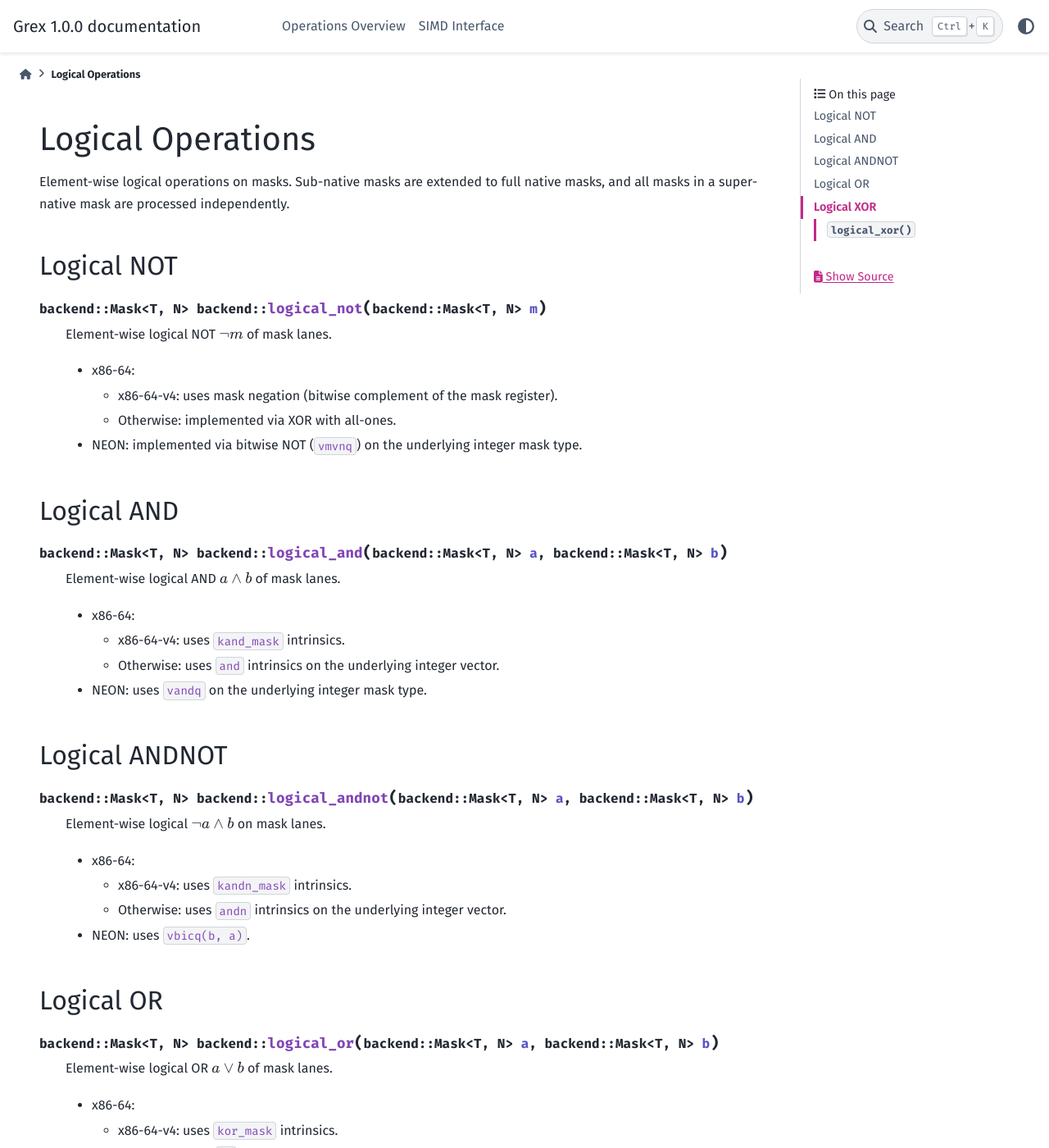
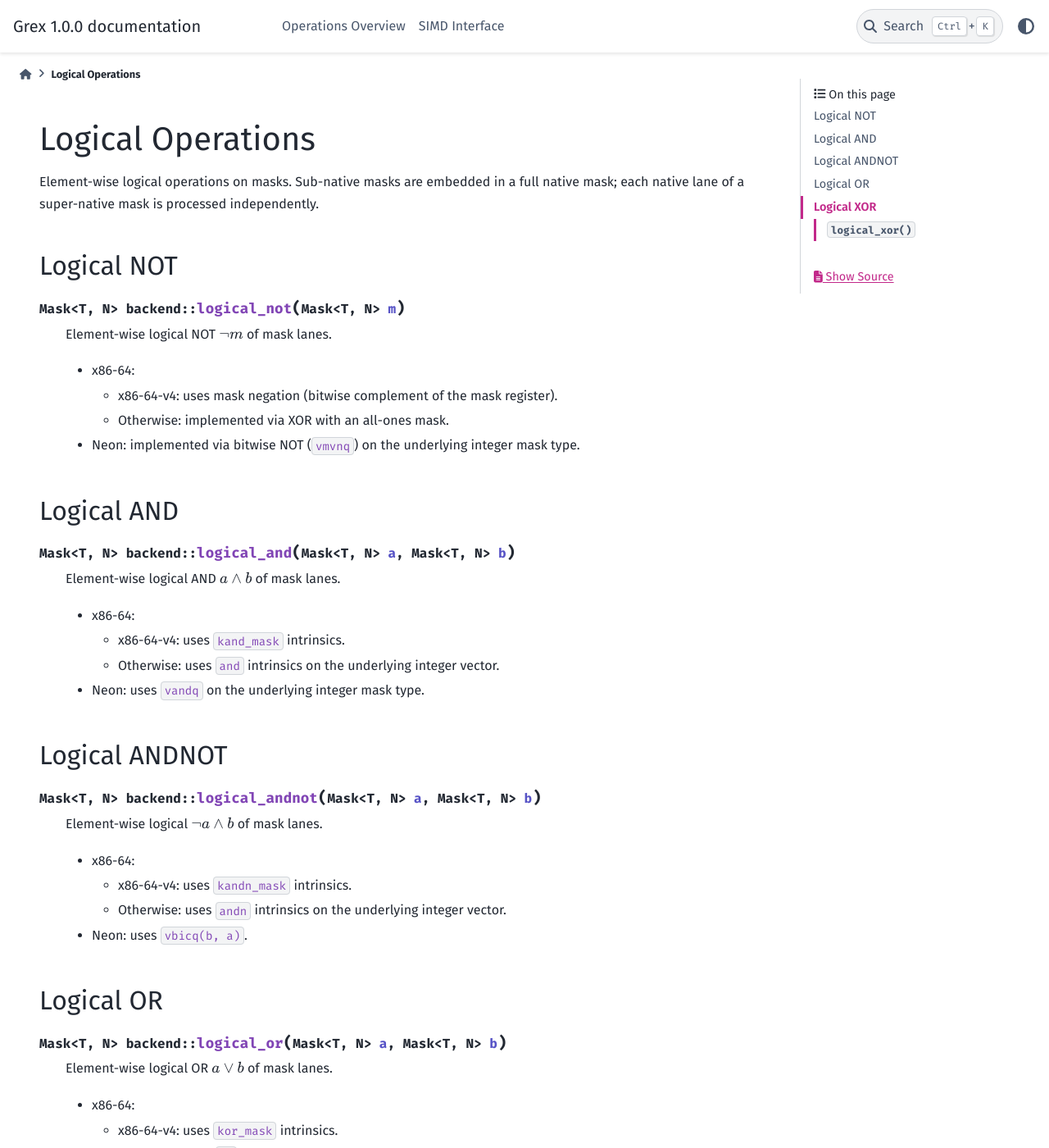
Before and after one commit to KurtBoehm/grex, a Sphinx documentation site: the page built from docs/operations/logical.rst, in a window 1280 px wide and 1400 px high. Shown: the whole window at 82% size. Built offline with Sphinx 7.4.7 and the PyData theme 0.15.4, drawn with Linux system fonts in a browser that asks for light colours; some of the changed text lies outside the part shown.

```diff
--- a/docs/fix_sphinx.py
+++ b/docs/fix_sphinx.py
@@ -56,8 +56,8 @@ def main() -> None:
         # Remove template parameter spaces in navigation links
         for code in soup.select(
             "li.toc-h2.nav-item.toc-entry "
-            "> a.reference.internal.nav-link "
-            "> code.docutils.literal.notranslate"
+            + "> a.reference.internal.nav-link "
+            + "> code.docutils.literal.notranslate"
         ):
             for child in code.children:
                 if not isinstance(child, NavigableString) or child != " ":
@@ -72,6 +72,28 @@ def main() -> None:
         if changed:
             p.write_text(str(soup))
 
+    for p in (doxy_path / "operations").iterdir():
+        if p.suffix != ".html":
+            continue
+
+        print(p)
+
+        soup = BeautifulSoup(p.read_text(), "lxml")
+        changed = False
+
+        for ref in soup.select("a.reference.internal"):
+            content = ref.string
+            if content not in {"Mask", "Vector"}:
+                continue
+
+            tag = soup.new_tag("span", class_="n")
+            tag.append(soup.new_tag("span", class_="pre", string=content))
+            ref.replace_with(tag)
+            changed = True
+
+        if changed:
+            p.write_text(str(soup))
+
 
 if __name__ == "__main__":
     main()
--- a/docs/operations/logical.rst
+++ b/docs/operations/logical.rst
@@ -5,7 +5,7 @@ Logical Operations
 ##################
 
 Element-wise logical operations on masks.
-Sub-native masks are extended to full native masks, and all masks in a super-native mask are processed independently.
+Sub-native masks are embedded in a full native mask; each native lane of a super-native mask is processed independently.
 
 .. _operations-logical-not:
 
@@ -13,16 +13,16 @@ Sub-native masks are extended to full native masks, and all masks in a super-nat
 Logical NOT
 ***********
 
-.. cpp:function:: backend::Mask<T, N> backend::logical_not(backend::Mask<T, N> m)
+.. cpp:function:: Mask<T, N> backend::logical_not(Mask<T, N> m)
 
    Element-wise logical NOT :math:`\neg m` of mask lanes.
 
    - x86-64:
 
      - x86-64-v4: uses mask negation (bitwise complement of the mask register).
-     - Otherwise: implemented via XOR with all-ones.
+     - Otherwise: implemented via XOR with an all-ones mask.
 
-   - NEON: implemented via bitwise NOT (``vmvnq``) on the underlying integer mask type.
+   - Neon: implemented via bitwise NOT (``vmvnq``) on the underlying integer mask type.
 
 .. _operations-logical-and:
 
@@ -30,7 +30,7 @@ Logical NOT
 Logical AND
 ***********
 
-.. cpp:function:: backend::Mask<T, N> backend::logical_and(backend::Mask<T, N> a, backend::Mask<T, N> b)
+.. cpp:function:: Mask<T, N> backend::logical_and(Mask<T, N> a, Mask<T, N> b)
 
    Element-wise logical AND :math:`a \land b` of mask lanes.
 
@@ -39,7 +39,7 @@ Logical AND
      - x86-64-v4: uses ``kand_mask`` intrinsics.
      - Otherwise: uses ``and`` intrinsics on the underlying integer vector.
 
-   - NEON: uses ``vandq`` on the underlying integer mask type.
+   - Neon: uses ``vandq`` on the underlying integer mask type.
 
 .. _operations-logical-andnot:
 
@@ -47,16 +47,16 @@ Logical AND
 Logical ANDNOT
 **************
 
-.. cpp:function:: backend::Mask<T, N> backend::logical_andnot(backend::Mask<T, N> a, backend::Mask<T, N> b)
+.. cpp:function:: Mask<T, N> backend::logical_andnot(Mask<T, N> a, Mask<T, N> b)
 
-   Element-wise logical :math:`\neg a \land b` on mask lanes.
+   Element-wise logical :math:`\neg a \land b` of mask lanes.
 
    - x86-64:
 
      - x86-64-v4: uses ``kandn_mask`` intrinsics.
      - Otherwise: uses ``andn`` intrinsics on the underlying integer vector.
 
-   - NEON: uses ``vbicq(b, a)``.
+   - Neon: uses ``vbicq(b, a)``.
 
 .. _operations-logical-or:
 
@@ -64,7 +64,7 @@ Logical ANDNOT
 Logical OR
 **********
 
-.. cpp:function:: backend::Mask<T, N> backend::logical_or(backend::Mask<T, N> a, backend::Mask<T, N> b)
+.. cpp:function:: Mask<T, N> backend::logical_or(Mask<T, N> a, Mask<T, N> b)
 
    Element-wise logical OR :math:`a \lor b` of mask lanes.
 
@@ -73,7 +73,7 @@ Logical OR
      - x86-64-v4: uses ``kor_mask`` intrinsics.
      - Otherwise: uses ``or`` intrinsics on the underlying integer vector.
 
-   - NEON: uses ``vorrq`` on the underlying integer mask type.
+   - Neon: uses ``vorrq`` on the underlying integer mask type.
 
 .. _operations-logical-xor:
 
@@ -81,13 +81,13 @@ Logical OR
 Logical XOR
 ***********
 
-.. cpp:function:: backend::Mask<T, N> backend::logical_xor(backend::Mask<T, N> a, backend::Mask<T, N> b)
+.. cpp:function:: Mask<T, N> backend::logical_xor(Mask<T, N> a, Mask<T, N> b)
 
-   Element-wise logical XOR of mask lanes.
+   Element-wise logical XOR :math:`a \oplus b` of mask lanes.
 
    - x86-64:
 
      - x86-64-v4: uses ``_kxor_mask*`` intrinsics.
      - Otherwise: uses ``xor`` intrinsics on the underlying integer vector.
 
-   - NEON: uses ``veorq`` on the underlying integer mask type.
+   - Neon: uses ``veorq`` on the underlying integer mask type.
```
Also changed, not shown: docs/operations.rst (+21 -7 lines), docs/operations/arithmetic.rst (+13 -13 lines), docs/operations/bitwise.rst (+11 -11 lines), docs/operations/set.rst (added, +125 -0 lines), docs/operations/shift.rst (added, +63 -0 lines), 2 other files.
